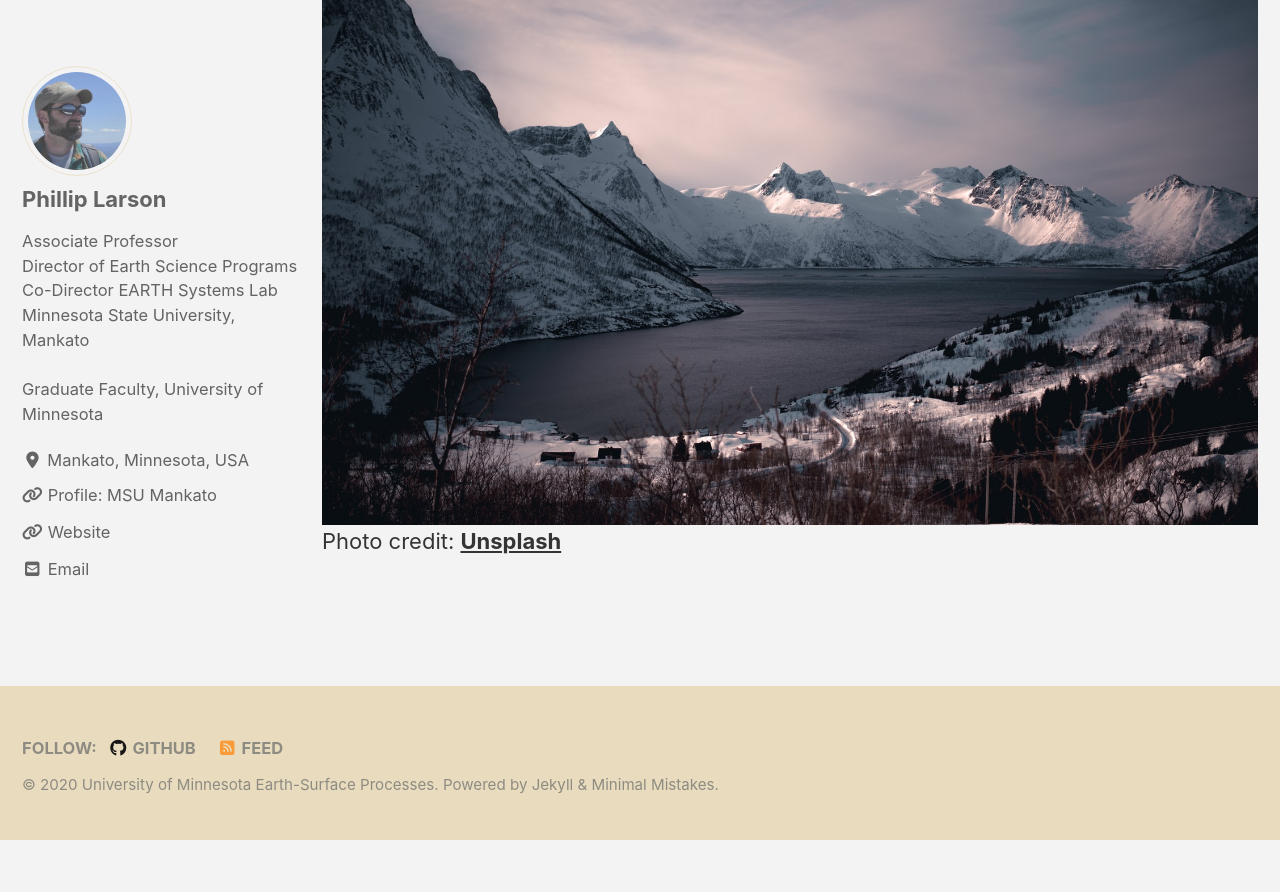
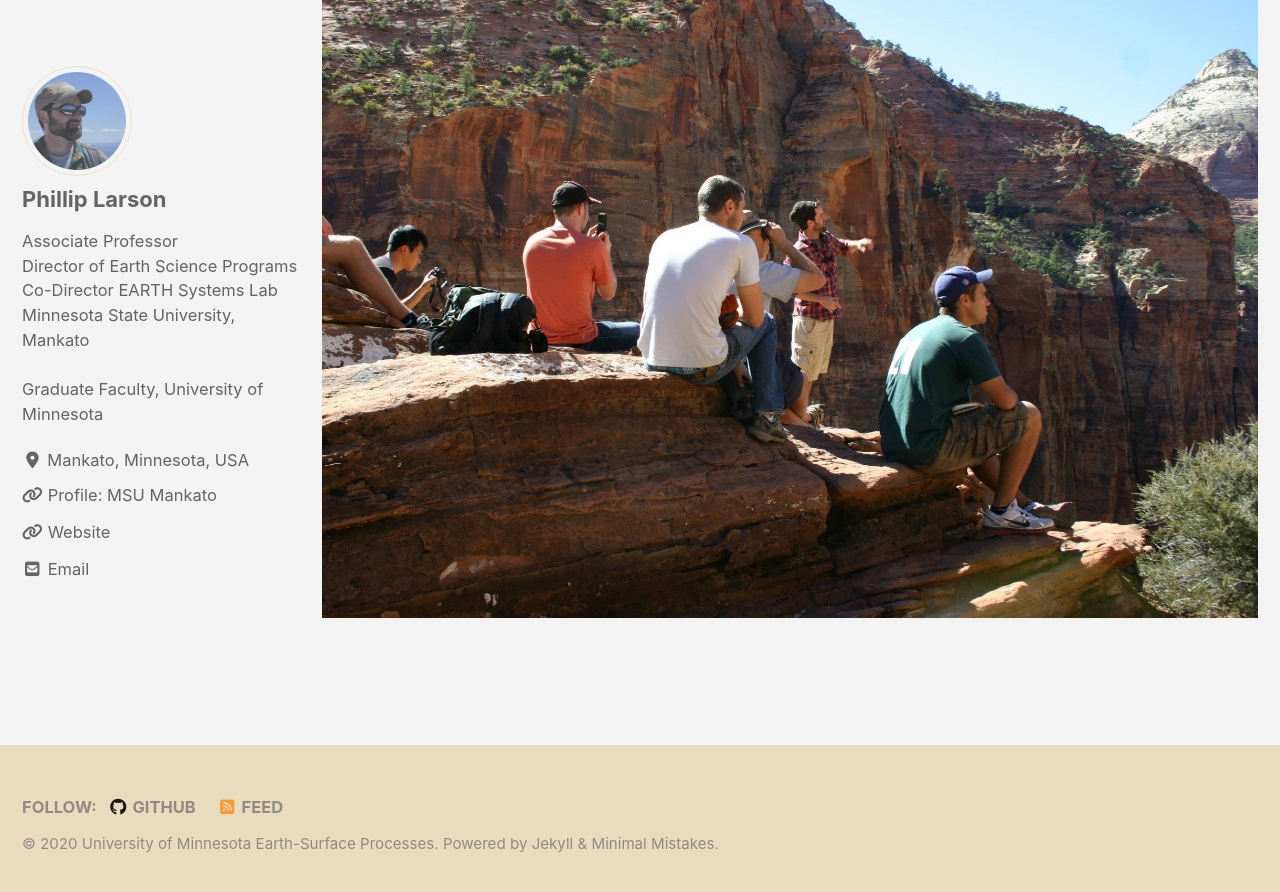
Before and after one commit to MNiMORPH/MNiMORPH.github.io, a Jekyll site: the page built from _pages/personal/phlarson.md, in a window 1280 px wide and 900 px high, scrolled down 1913 px. Shown: the top 892 px of the window. Built offline with Jekyll 4.4.1, drawn with Linux system fonts in a browser that asks for light colours; cached includes are drawn as plain includes; nearby versions of some CDN libraries; before the commit the page ends 2753 px from its top, so only the background shows below that.

Commit message:
Personal page photo

```diff
--- a/_pages/personal/phlarson.md
+++ b/_pages/personal/phlarson.md
@@ -37,5 +37,4 @@ Arid/desert geomorphology, landscape evolution, fluvial and aeolian systems, pal
 5. Sandur geomorphology and evolution, Iceland.
 6. Late Quaternary geology and geomorphology of the Minnesota River basin: Geomorphic evolution of the Minnesota River valley.
 
-![Image!](/assets/images/photo-1590379492966-e076d8f84c2d.jpeg)
-Photo credit: [**Unsplash**](https://unsplash.com)
+![Image!](/assets/images/personal-pages/Zion.jpg)
```
Also changed, not shown: assets/images/personal-pages/Zion.jpg (added).
